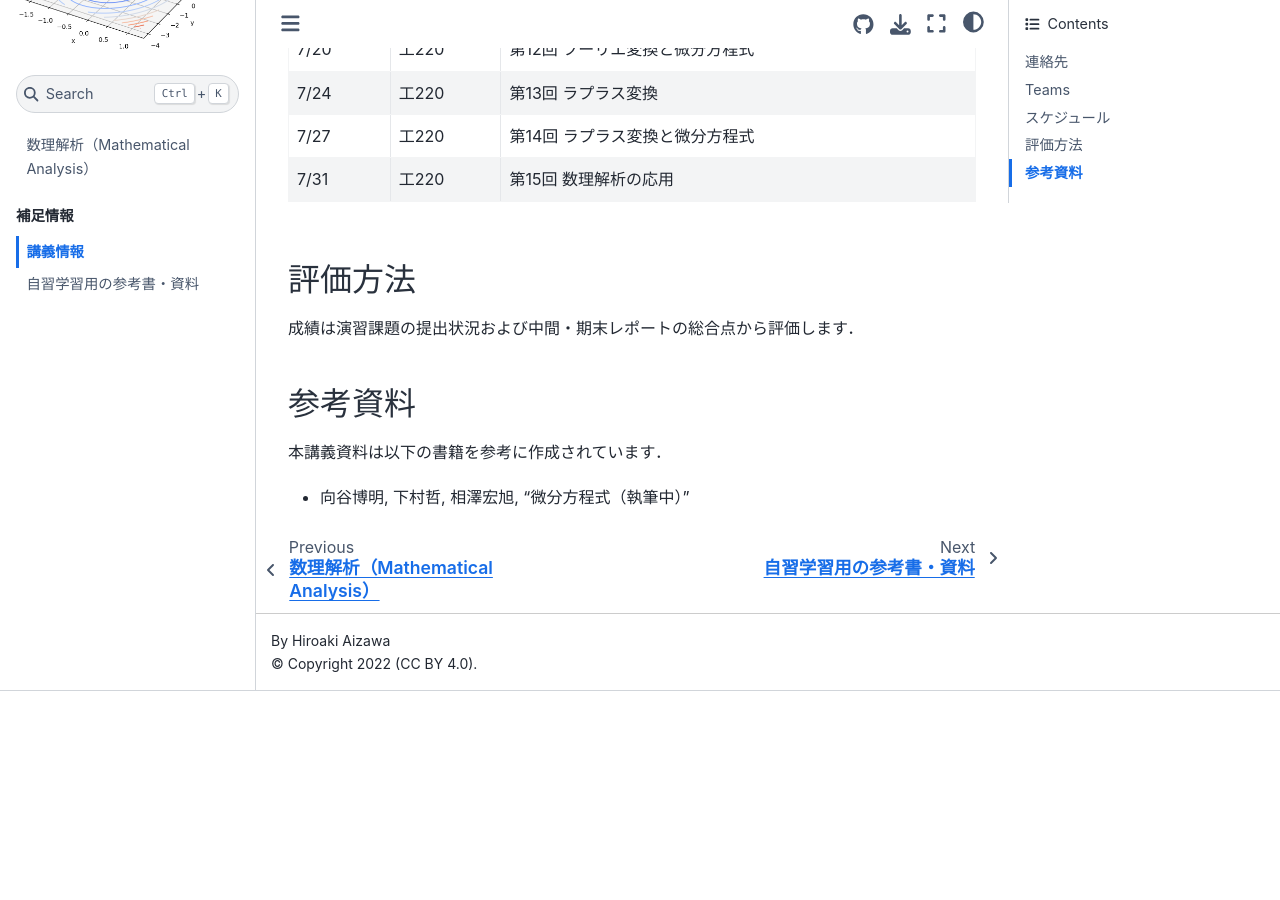
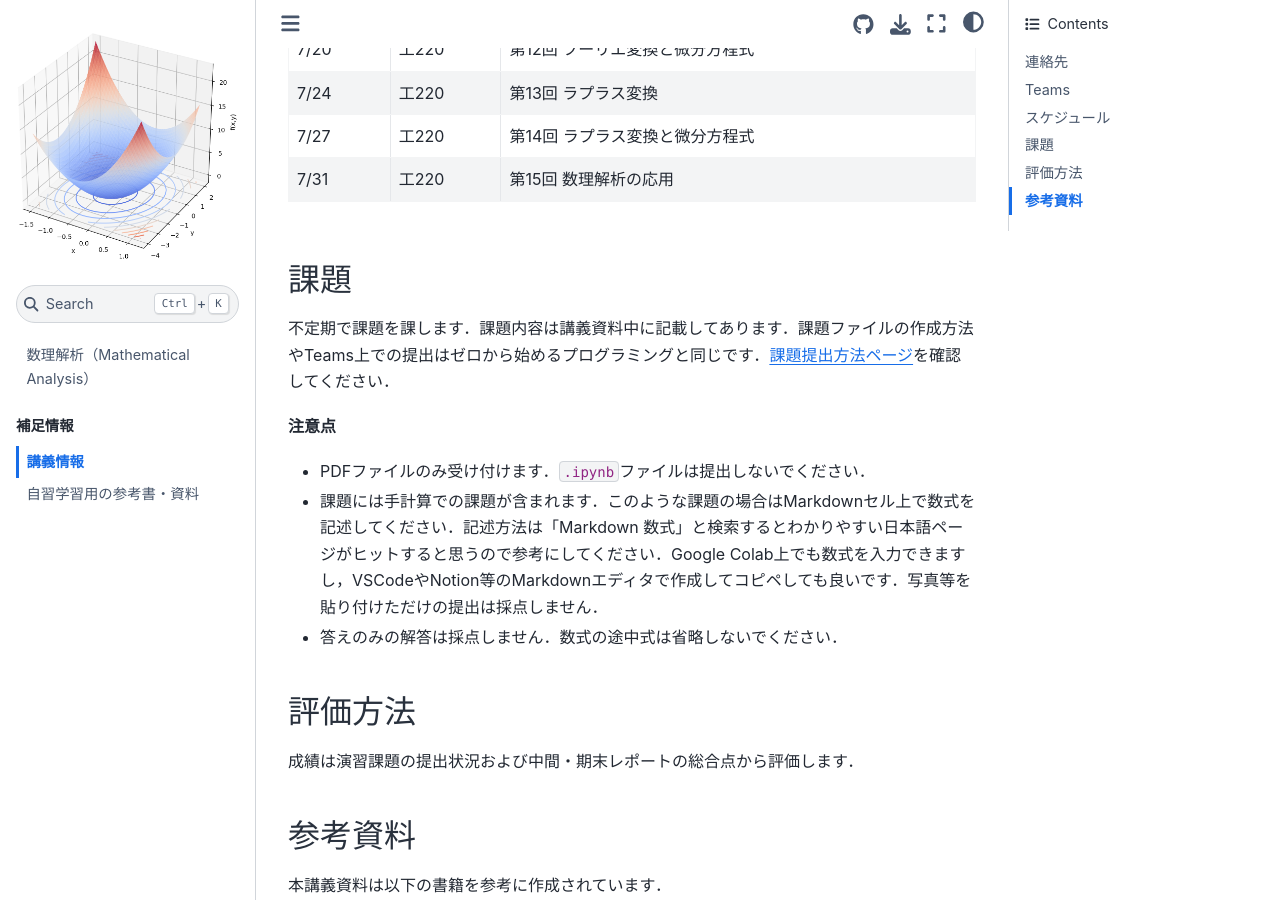
Before and after one commit to aizawan/mathematical_analysis_2023-public, a Jupyter Book: the page built from info.md, in a window 1280 px wide and 900 px high, scrolled down 1082 px. Built offline with Jupyter Book 1.0.4 settings and Sphinx 7.4.7 and the Sphinx Book theme 1.1.4, drawn with Linux system fonts in a browser that asks for light colours; pages that are not in the unit, such as notebooks, are missing from menus; before the commit the page ends 1773 px from its top, so only the background shows below that.

Commit message:
update info.md

````diff
--- a/info.md
+++ b/info.md
@@ -63,6 +63,14 @@
   - 第15回 数理解析の応用
 ```
 
+## 課題
+不定期で課題を課します．課題内容は講義資料中に記載してあります．課題ファイルの作成方法やTeams上での提出はゼロから始めるプログラミングと同じです．[課題提出方法ページ](https://ground-zero-programming.github.io/zero-pro2022-public/docs/submission/submission.html)を確認してください．
+
+**注意点**
+- PDFファイルのみ受け付けます．`.ipynb`ファイルは提出しないでください．
+- 課題には手計算での課題が含まれます．このような課題の場合はMarkdownセル上で数式を記述してください．記述方法は「Markdown 数式」と検索するとわかりやすい日本語ページがヒットすると思うので参考にしてください．Google Colab上でも数式を入力できますし，VSCodeやNotion等のMarkdownエディタで作成してコピペしても良いです．写真等を貼り付けただけの提出は採点しません．
+- 答えのみの解答は採点しません．数式の途中式は省略しないでください．
+
 ## 評価方法
 成績は演習課題の提出状況および中間・期末レポートの総合点から評価します．
 
````
